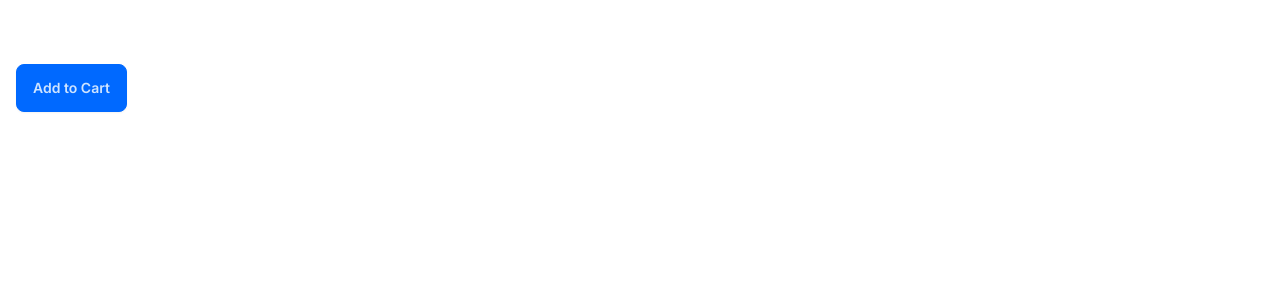
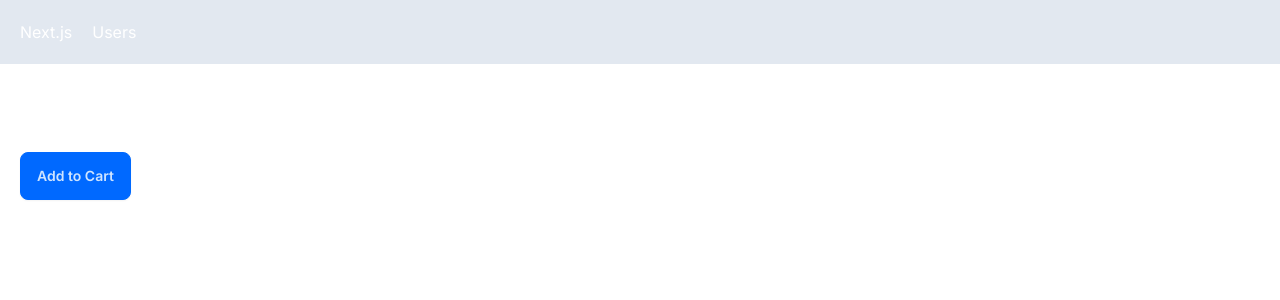
Before and after one commit to Abel-Tessema/next-app, a Next.js app: page / in a window 1280 px wide. Shown: the top 300 px of the page. Built offline with nearby package versions, Linux system fonts and the light colour scheme.

Commit message:
Explore layouts.

```diff
--- /dev/null
+++ b/app/NavBar.tsx
@@ -0,0 +1,13 @@
+import React from 'react';
+import Link from "next/link";
+
+function NavBar() {
+  return (
+    <div className='flex bg-slate-200 p-5'>
+      <Link href='/' className='mr-5'>Next.js</Link>
+      <Link href='users'>Users</Link>
+    </div>
+  );
+}
+
+export default NavBar;
--- /dev/null
+++ b/app/admin/layout.tsx
@@ -0,0 +1,16 @@
+import React, {ReactNode} from 'react';
+
+interface Props {
+  children: ReactNode
+}
+
+function AdminLayout({children}: Props) {
+  return (
+    <div className='flex'>
+      <aside className='bg-slate-200 p-5 mr-5'>Admin Sidebar</aside>
+      <main>{children}</main>
+    </div>
+  );
+}
+
+export default AdminLayout;
--- /dev/null
+++ b/app/admin/page.tsx
@@ -0,0 +1,9 @@
+import React from 'react';
+
+function AdminHomePage() {
+  return (
+    <div>Admin Homepage</div>
+  );
+}
+
+export default AdminHomePage;
--- a/app/globals.css
+++ b/app/globals.css
@@ -14,5 +14,10 @@
 
 body {
   color: rgb(var(--foreground-rgb));
-  padding: 1rem;
 }
+
+@layer base {
+  h1 {
+    @apply font-bold text-2xl mb-3;
+  }
+}
--- a/app/layout.tsx
+++ b/app/layout.tsx
@@ -2,6 +2,7 @@
 import type { Metadata } from 'next'
 import { Inter } from 'next/font/google'
 import {ReactNode} from "react";
+import NavBar from "@/app/NavBar";
 
 const inter = Inter({ subsets: ['latin'] })
 
@@ -17,7 +18,12 @@
 }) {
   return (
     <html lang="en" data-theme='winter'>
-      <body className={inter.className}>{children}</body>
+      <body className={inter.className}>
+      <div className='flex-col'>
+        <NavBar/>
+        <main className='p-5'>{children}</main>
+      </div>
+      </body>
     </html>
   )
 }
--- a/app/page.tsx
+++ b/app/page.tsx
@@ -5,7 +5,7 @@
   return (
     <main>
       <h1>Yahallo!</h1>
-      <Link href='/users'>Users</Link>
+      <Link href='users'>Users</Link>
       <ProductCard/>
     </main>
   )
```
